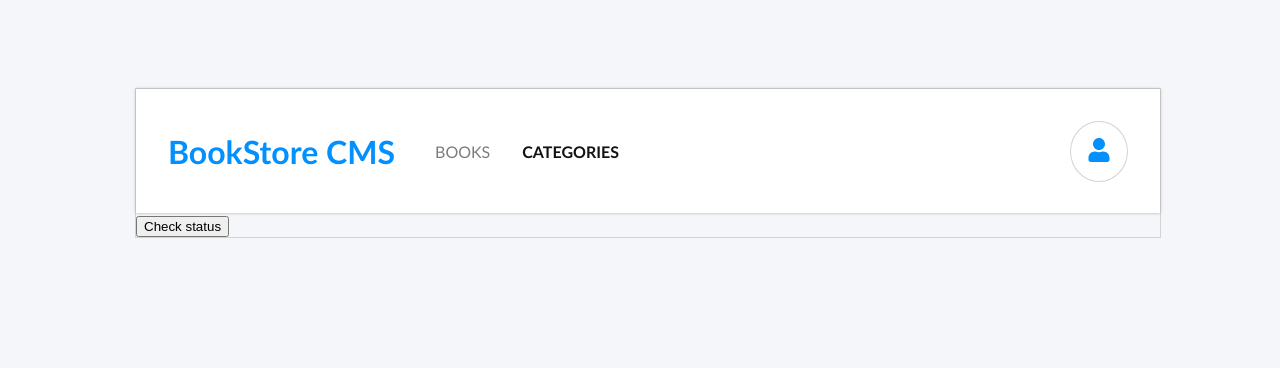
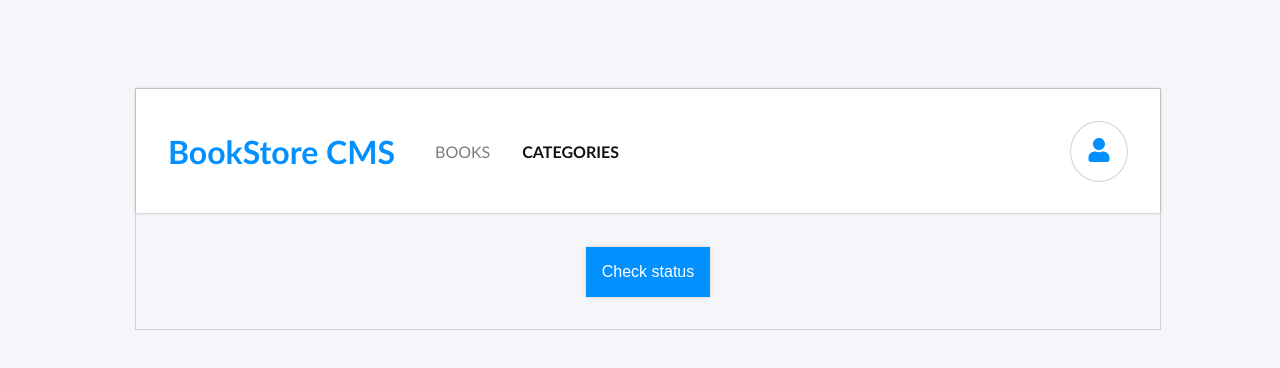
Before and after one commit to Kaghenimbale/Bookstore-App, a React (Create React App) app: page /categories in a window 1280 px wide. Shown: the top 368 px of the page. Built offline with nearby package versions, Linux system fonts and the light colour scheme.

Commit message:
Add styles to the category

```diff
--- a/src/Components/Categories.js
+++ b/src/Components/Categories.js
@@ -1,9 +1,11 @@
 import React from 'react';
-import './styles.css';
+import './category.css';
 
 const Categories = () => (
-  <div>
-    <button type="button">Check status</button>
+  <div className="btns-category">
+    <button className="button" type="button">
+      Check status
+    </button>
   </div>
 );
 
--- /dev/null
+++ b/src/Components/category.css
@@ -0,0 +1,15 @@
+.btns-category {
+  display: flex;
+  align-items: center;
+  justify-content: center;
+  padding: 2rem;
+}
+
+.btns-category .button {
+  padding: 1rem;
+  border: none;
+  background: #0290ff;
+  color: white;
+  font-size: 1rem;
+  box-shadow: 0 0 5px lightgray;
+}
--- a/src/redux/categories/categoriesSlice.js
+++ b/src/redux/categories/categoriesSlice.js
@@ -6,9 +6,7 @@ const categorieSlice = createSlice({
   name: 'categories',
   initialState,
   reducers: {
-    checkStatus: () => {
-      'Under construction';
-    },
+    checkStatus: () => 'Under construction',
   },
 });
 
```
